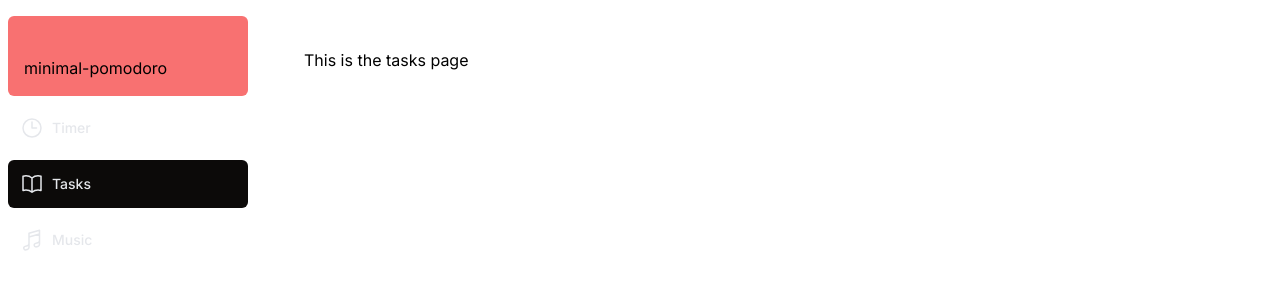
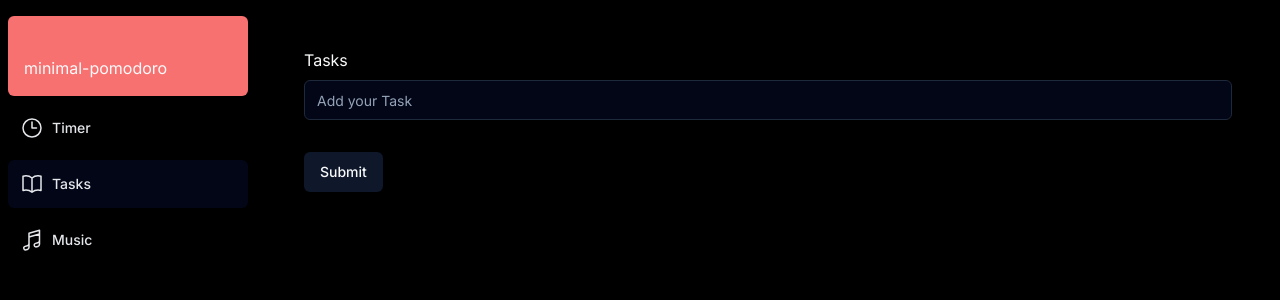
Before and after one commit to carlosazeta/minimal-pomodoro, a Next.js app: page /tasks in a window 1280 px wide. Shown: the top 300 px of the page. Built offline with nearby package versions, Linux system fonts and the light colour scheme.

Commit message:
Add form component to tasks page

```diff
--- a/package.json
+++ b/package.json
@@ -10,7 +10,6 @@
   },
   "dependencies": {
     "@heroicons/react": "^2.1.1",
-    "@hookform/resolvers": "^3.3.4",
     "@radix-ui/react-label": "^2.0.2",
     "@radix-ui/react-slot": "^1.0.2",
     "class-variance-authority": "^0.7.0",
@@ -25,6 +24,7 @@
     "zod": "^3.22.4"
   },
   "devDependencies": {
+    "@hookform/resolvers": "^3.3.4",
     "@types/node": "^20",
     "@types/react": "^18",
     "@types/react-dom": "^18",
--- a/src/app/layout.tsx
+++ b/src/app/layout.tsx
@@ -1,7 +1,7 @@
 import type { Metadata } from 'next'
 import { Inter } from 'next/font/google'
 import './globals.css'
-import SideNav from '../components/sidenav'
+import SideNav from '../components/layout/sidenav'
 
 const inter = Inter({ subsets: ['latin'] })
 
@@ -18,7 +18,7 @@ export default function RootLayout({
 	return (
 		<html lang='en'>
 			<body
-				className={`${inter.className} flex h-screen flex-col md:flex-row md:overflow-hidden `}
+				className={`${inter.className} flex h-screen flex-col md:flex-row md:overflow-hidden bg-black	 text-gray-50`}
 			>
 				<div className='w-full flex-none md:w-64'>
 					<SideNav />
--- a/src/app/tasks/page.tsx
+++ b/src/app/tasks/page.tsx
@@ -1,7 +1,10 @@
+import { TasksForm } from '@/components/tasks/form'
+
 export default function TasksPage() {
 	return (
 		<section>
-			<h1>This is the tasks page</h1>
+			<h1>Tasks</h1>
+			<TasksForm />
 		</section>
 	)
 }
--- a/src/components/nav-links.tsx
+++ b/src/components/layout/nav-links.tsx
@@ -29,8 +29,8 @@ export default function NavLinks() {
 					<Link
 						key={link.name}
 						href={link.href}
-						className={`flex h-[48px] grow items-center justify-center gap-2 p-3 text-sm font-medium rounded-md text-gray-200 hover:bg-stone-950	 md:flex-none md:justify-start md:p-2 md:px-3 ${
-							isActive ? 'bg-stone-950' : ''
+						className={`flex h-[48px] grow items-center justify-center gap-2 p-3 text-sm font-medium rounded-md text-gray-200 hover:bg-slate-950	 md:flex-none md:justify-start md:p-2 md:px-3 ${
+							isActive ? 'bg-slate-950' : ''
 						}`}
 					>
 						<LinkIcon className='w-6 text-gray-200' />
--- /dev/null
+++ b/src/components/tasks/form.tsx
@@ -0,0 +1,64 @@
+'use client'
+
+import { zodResolver } from '@hookform/resolvers/zod'
+import { useForm } from 'react-hook-form'
+import * as z from 'zod'
+import { Button } from '@/components/ui/button'
+import {
+	Form,
+	FormControl,
+	FormDescription,
+	FormField,
+	FormItem,
+	FormLabel,
+	FormMessage,
+} from '@/components/ui/form'
+import { Input } from '@/components/ui/input'
+
+const formSchema = z.object({
+	title: z
+		.string()
+		.min(1, {
+			message: 'The task must be at least 2 characters.',
+		})
+		.max(50),
+})
+
+function onSubmit(values: z.infer<typeof formSchema>) {
+	console.log(values)
+}
+
+export function TasksForm() {
+	const form = useForm<z.infer<typeof formSchema>>({
+		resolver: zodResolver(formSchema),
+		defaultValues: {
+			title: '',
+		},
+	})
+
+	return (
+		<Form {...form}>
+			<form onSubmit={form.handleSubmit(onSubmit)} className='space-y-8'>
+				<FormField
+					control={form.control}
+					name='title'
+					render={({ field }) => (
+						<FormItem>
+							<FormLabel className='sr-only'>Task</FormLabel>
+							<FormControl>
+								<Input placeholder='Add your Task' {...field} />
+							</FormControl>
+							<FormDescription className='sr-only'>
+								Enter a brief description of your task.
+							</FormDescription>
+							<FormMessage />
+						</FormItem>
+					)}
+				/>
+				<Button type='submit' className='mx-auto'>
+					Submit
+				</Button>
+			</form>
+		</Form>
+	)
+}
--- /dev/null
+++ b/src/components/ui/input.tsx
@@ -0,0 +1,25 @@
+import * as React from 'react'
+
+import { cn } from '@/lib/utils'
+
+export interface InputProps
+	extends React.InputHTMLAttributes<HTMLInputElement> {}
+
+const Input = React.forwardRef<HTMLInputElement, InputProps>(
+	({ className, type, ...props }, ref) => {
+		return (
+			<input
+				type={type}
+				className={cn(
+					'flex h-10 w-full rounded-md border border-slate-800 bg-slate-950 px-3 py-2 text-sm ring-offset-slate-950 file:border-0 file:bg-transparent file:text-sm file:font-medium placeholder:text-slate-400 focus-visible:outline-none focus-visible:ring-2 focus-visible:ring-slate-300 focus-visible:ring-offset-2 disabled:cursor-not-allowed disabled:opacity-50',
+					className
+				)}
+				ref={ref}
+				{...props}
+			/>
+		)
+	}
+)
+Input.displayName = 'Input'
+
+export { Input }
```
Also changed, not shown: src/components/layout/sidenav.tsx (renamed from src/components/sidenav.tsx), 1 other file (tests, documents, lock files or other folders).
